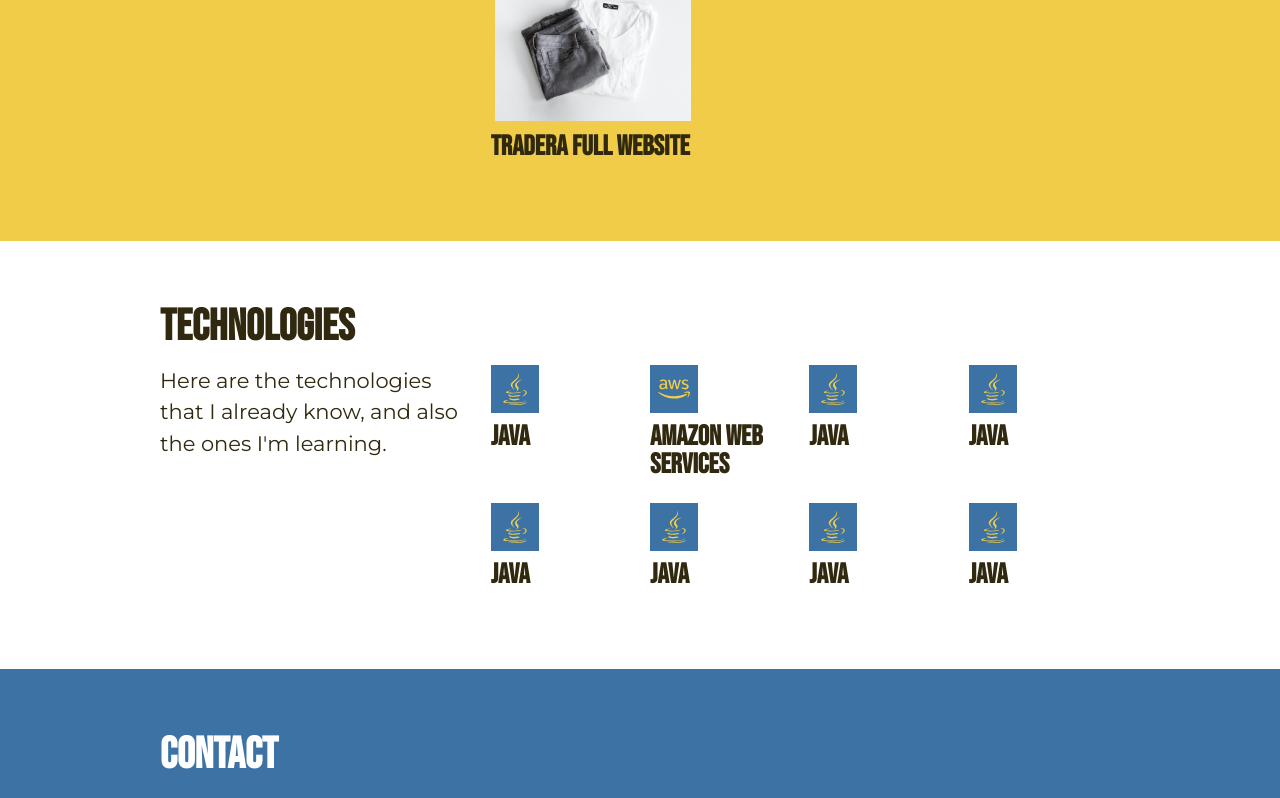
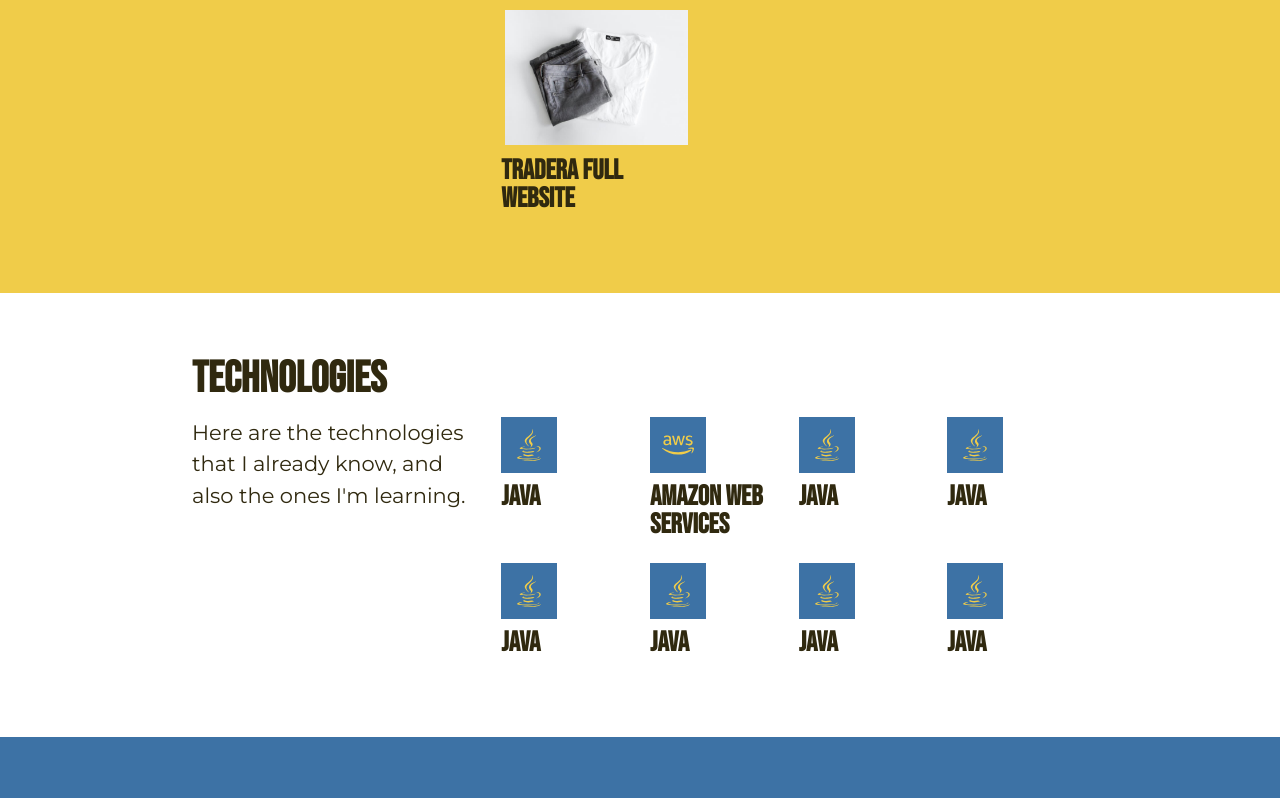
Before and after one commit to elalienx/backend-portofolio, a React (Create React App) app: page / in a window 1280 px wide. Shown: the part 1667-2465 px from the top of the page. Built offline with nearby package versions, Linux system fonts and the light colour scheme.

Commit message:
added css hover effects

```diff
--- a/src/styles/base/layout.css
+++ b/src/styles/base/layout.css
@@ -1,3 +1,7 @@
+* {
+  box-sizing: border-box; /* A global fix to about size issues when using padding or border */
+}
+
 body {
   margin: 0;
 }
--- a/src/styles/components/item-project.css
+++ b/src/styles/components/item-project.css
@@ -9,14 +9,14 @@
 }
 
 .item-project img {
-  box-sizing: border-box; /* to make sure adding border don't mess the image */
   aspect-ratio: 4 / 3;
   object-fit: cover;
   margin-bottom: var(--space-small);
   border: solid var(--border-width) transparent;
 }
 
-.item-project img:hover {
+/* Mouse over effect */
+.item-project:hover img {
   border: solid var(--border-width) var(--color-text-dark);
   filter: saturate(150%);
 }
--- a/src/styles/components/item-technology.css
+++ b/src/styles/components/item-technology.css
@@ -4,5 +4,11 @@
   margin-bottom: var(--space-small);
   padding: var(--space-small);
   background-color: var(--color-secondary);
+  border: solid 4px transparent;
   color: var(--color-primary);
 }
+
+/* Mouse over effect */
+.item-technology:hover .icon {
+  border: solid 4px var(--color-primary);
+}
```
